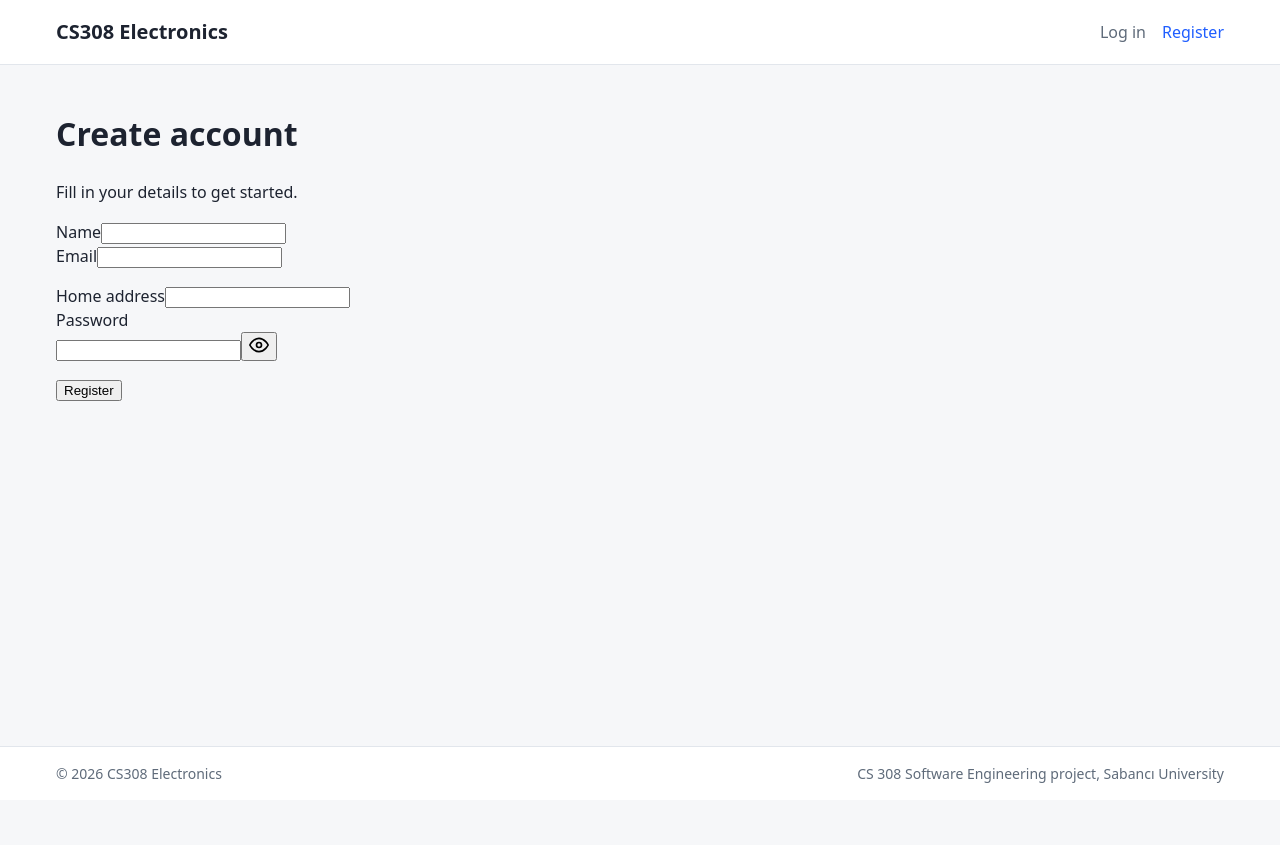
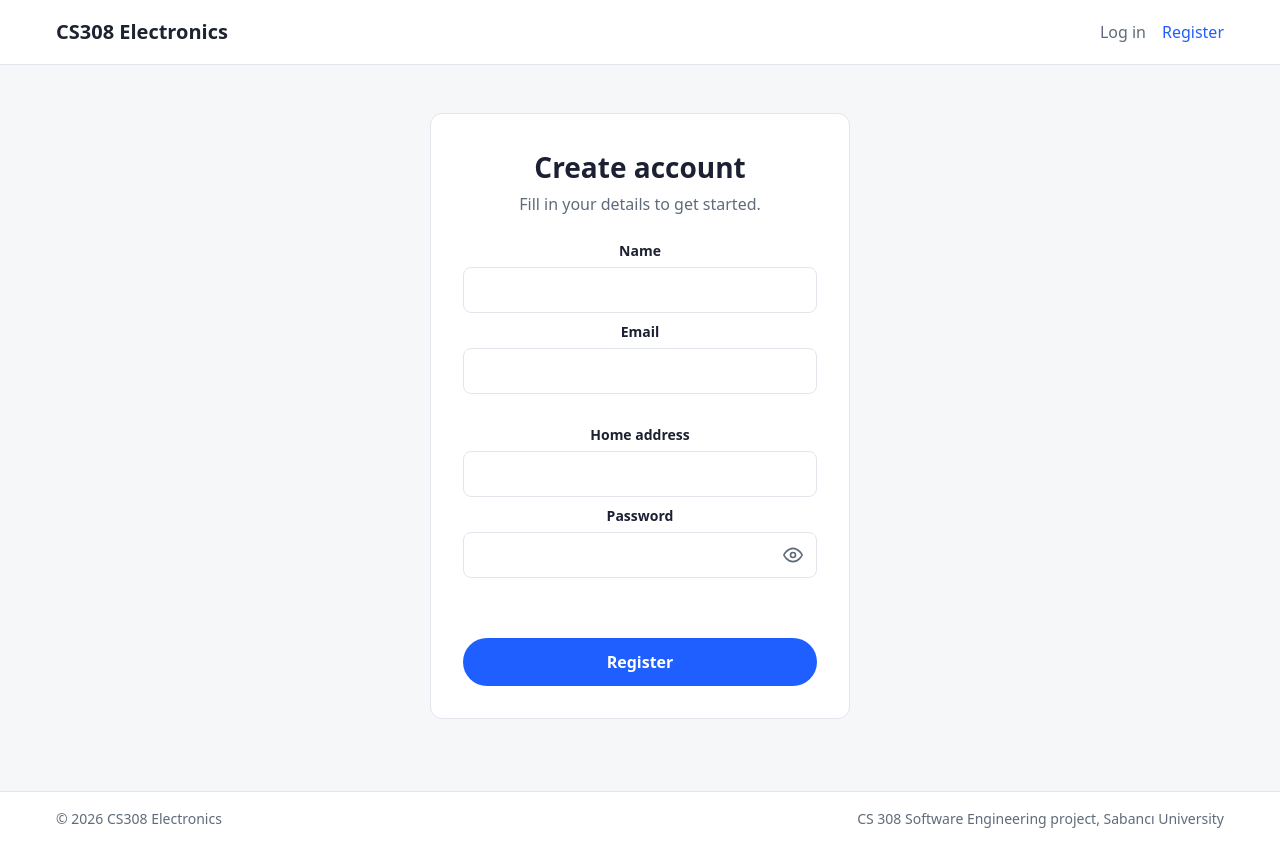
Before and after one commit to umutolcer/CS308-Project, a React (Vite) app in the folder frontend/: page /register in a window 1280 px wide. Before the commit the page ends 800 px from the top, so only its background shows below. Built offline with nearby package versions, Linux system fonts and the light colour scheme.

Commit message:
style: fixed login and register buttons and errors messages (SCRUM-28)

```diff
--- a/frontend/src/pages/LoginPage.jsx
+++ b/frontend/src/pages/LoginPage.jsx
@@ -2,6 +2,7 @@ import { useState } from 'react';
 import { useNavigate } from 'react-router';
 import { useAuth } from '../auth/authContext';
 import PasswordField from '../components/PasswordField';
+import '../styles/auth.css';
 
 // One message for wrong email and wrong password, so the form doesn't reveal which was wrong
 const GENERIC_ERROR = 'Invalid email or password';
--- a/frontend/src/pages/RegisterPage.jsx
+++ b/frontend/src/pages/RegisterPage.jsx
@@ -3,6 +3,7 @@ import { useNavigate } from 'react-router';
 import { validateEmail, validatePassword } from '../utils/validators';
 import { registerUser } from '../api/auth';
 import PasswordField from '../components/PasswordField';
+import '../styles/auth.css';
 
 export default function RegisterPage() {
   const navigate = useNavigate();
--- /dev/null
+++ b/frontend/src/styles/auth.css
@@ -0,0 +1,127 @@
+/* Card */
+.auth-page {
+  max-width: 420px;
+  margin: 2.5rem auto;
+  padding: 2rem;
+  background: var(--surface, #fff);
+  border: 1px solid var(--border, #e3e5ea);
+  border-radius: 16px;
+  text-align: center;
+}
+
+.auth-page h1 {
+  margin: 0 0 0.25rem;
+  font-size: 1.75rem;
+  color: var(--text, #1c2033);
+}
+
+.auth-subtitle {
+  margin: 0 0 1.5rem;
+  color: var(--text-muted, #667085);
+}
+
+/* Form */
+.auth-form {
+  display: flex;
+  flex-direction: column;
+}
+
+.form-field {
+  margin-bottom: 0.5rem;
+}
+
+.form-field label {
+  display: block;
+  margin-bottom: 0.35rem;
+  font-size: 0.9rem;
+  font-weight: 600;
+  color: var(--text, #1c2033);
+}
+
+.form-field input {
+  width: 100%;
+  box-sizing: border-box;
+  padding: 0.7rem 1rem;
+  border: 1px solid var(--border, #d0d5dd);
+  border-radius: 12px;
+  background: var(--surface, #fff);
+  font: inherit;
+  color: var(--text, #1c2033);
+}
+
+.form-field input:focus {
+  outline: 2px solid var(--primary, #4f00ff);
+  outline-offset: 1px;
+  border-color: transparent;
+}
+
+.form-field input[aria-invalid='true'] {
+  border-color: #d92d20;
+}
+
+/* Password eye */
+.password-wrapper {
+  position: relative;
+}
+
+.password-wrapper input {
+  padding-right: 2.75rem;
+}
+
+.password-toggle {
+  position: absolute;
+  top: 50%;
+  right: 0.5rem;
+  transform: translateY(-50%);
+  display: flex;
+  align-items: center;
+  padding: 0.35rem;
+  border: none;
+  background: none;
+  color: var(--text-muted, #667085);
+  cursor: pointer;
+}
+
+.password-toggle:hover,
+.password-toggle:focus-visible {
+  color: var(--primary, #4f00ff);
+}
+
+/* Errors: small, red, and the space is always reserved so nothing jumps */
+.field-error,
+.form-error {
+  min-height: 1.1rem;
+  margin: 0.25rem 0 0;
+  font-size: 0.8rem;
+  line-height: 1.1rem;
+  color: #d92d20;
+}
+
+/* Submit button: purple pill like the active category filter */
+.auth-form button[type='submit'] {
+  margin-top: 0.5rem;
+  padding: 0.75rem 1rem;
+  border: none;
+  border-radius: 999px;
+  background: var(--primary, #4f00ff);
+  color: #fff;
+  font: inherit;
+  font-weight: 600;
+  cursor: pointer;
+}
+
+.auth-form button[type='submit']:hover:not(:disabled) {
+  filter: brightness(1.1);
+}
+
+.auth-form button[type='submit']:disabled {
+  opacity: 0.6;
+  cursor: not-allowed;
+}
+
+@media (max-width: 480px) {
+  .auth-page {
+    margin: 1.5rem 1rem;
+    padding: 1.5rem;
+  }
+}
--- a/frontend/src/styles/index.css
+++ b/frontend/src/styles/index.css
@@ -280,3 +280,143 @@ main.container {
     transform: rotate(360deg);
   }
 }
+
+/* Login and register */
+.auth-page {
+  max-width: 420px;
+  margin: 24px auto;
+  padding: 32px;
+  background-color: var(--color-surface);
+  border: 1px solid var(--color-border);
+  border-radius: 12px;
+  text-align: center;
+}
+
+.auth-page h1 {
+  margin: 0 0 4px;
+}
+
+.auth-subtitle {
+  margin: 0 0 24px;
+  color: var(--color-muted);
+}
+
+.auth-form {
+  display: flex;
+  flex-direction: column;
+}
+
+.form-field {
+  margin-bottom: 8px;
+}
+
+.form-field label {
+  display: block;
+  margin-bottom: 6px;
+  font-size: 0.875rem;
+  font-weight: 600;
+}
+
+.form-field input {
+  width: 100%;
+  padding: 10px 14px;
+  border: 1px solid var(--color-border);
+  border-radius: 8px;
+  background-color: var(--color-surface);
+  color: var(--color-text);
+  font: inherit;
+}
+
+.form-field input:focus {
+  outline: 2px solid var(--color-primary);
+  outline-offset: 1px;
+  border-color: transparent;
+}
+
+.form-field input[aria-invalid='true'] {
+  border-color: #b42318;
+}
+
+/* Password eye */
+.password-wrapper {
+  position: relative;
+}
+
+.password-wrapper input {
+  padding-right: 44px;
+}
+
+.password-toggle {
+  position: absolute;
+  top: 50%;
+  right: 8px;
+  transform: translateY(-50%);
+  display: flex;
+  align-items: center;
+  padding: 6px;
+  border: none;
+  background: none;
+  color: var(--color-muted);
+  cursor: pointer;
+}
+
+.password-toggle:hover,
+.password-toggle:focus-visible {
+  color: var(--color-primary);
+}
+
+/* Errors: small and red; the space is always reserved so nothing jumps */
+.field-error,
+.form-error {
+  min-height: 18px;
+  margin: 4px 0 0;
+  font-size: 0.8rem;
+  line-height: 18px;
+  color: #b42318;
+}
+
+/* Submit button: pill like the active category filter */
+.auth-form button[type='submit'] {
+  margin-top: 8px;
+  padding: 12px 16px;
+  border: none;
+  border-radius: 999px;
+  background-color: var(--color-primary);
+  color: #ffffff;
+  font: inherit;
+  font-weight: 600;
+  cursor: pointer;
+}
+
+.auth-form button[type='submit']:hover:not(:disabled) {
+  transform: translateY(-2px);
+  box-shadow: 0 6px 18px rgba(29, 35, 48, 0.15);
+  filter: brightness(1.1);
+}
+
+/* Pressed: goes back down so the click feels physical */
+.auth-form button[type='submit']:active:not(:disabled) {
+  transform: translateY(0);
+  box-shadow: none;
+}
+
+.auth-form button[type='submit']:disabled {
+  opacity: 0.6;
+  cursor: not-allowed;
+}
+
+@media (prefers-reduced-motion: reduce) {
+  .auth-form button[type='submit'] {
+    transition: none;
+  }
+
+  .auth-form button[type='submit']:hover:not(:disabled) {
+    transform: none;
+  }
+}
+
+@media (max-width: 520px) {
+  .auth-page {
+    padding: 24px 16px;
+  }
+}
```
